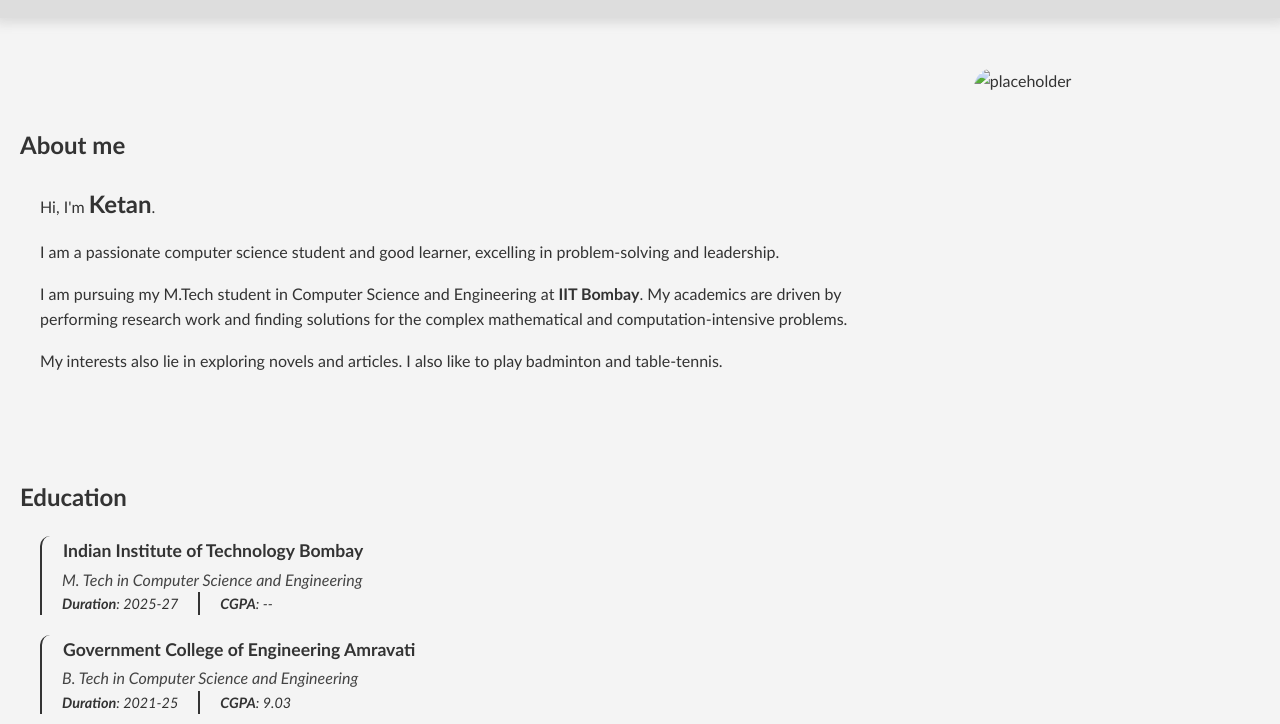
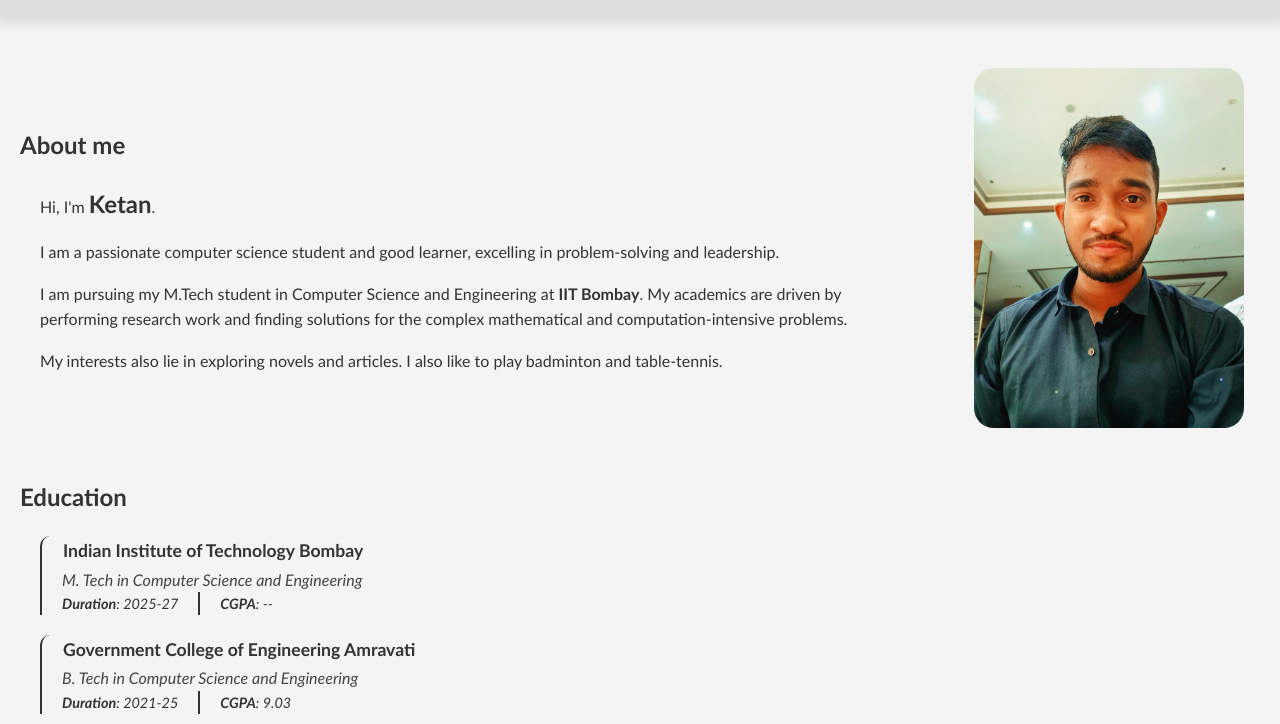
Before and after one commit to kpatil092/my-profile-page, a plain HTML site: page index.html in a window 1280 px wide. Shown: the part 76-800 px from the top of the page. Drawn offline with Linux system fonts and the light colour scheme; the site is published under a folder, as on GitHub Pages, so addresses that start at the root find nothing.

Commit message:
Update index.html

```diff
--- a/index.html
+++ b/index.html
@@ -44,7 +44,7 @@
         </div>
 
         <div class="about-image">
-          <img src="/my-profile-image.jpg" alt="placeholder">
+          <img src="my-profile-image.jpg" alt="placeholder">
         </div>
       </div>
 
```
